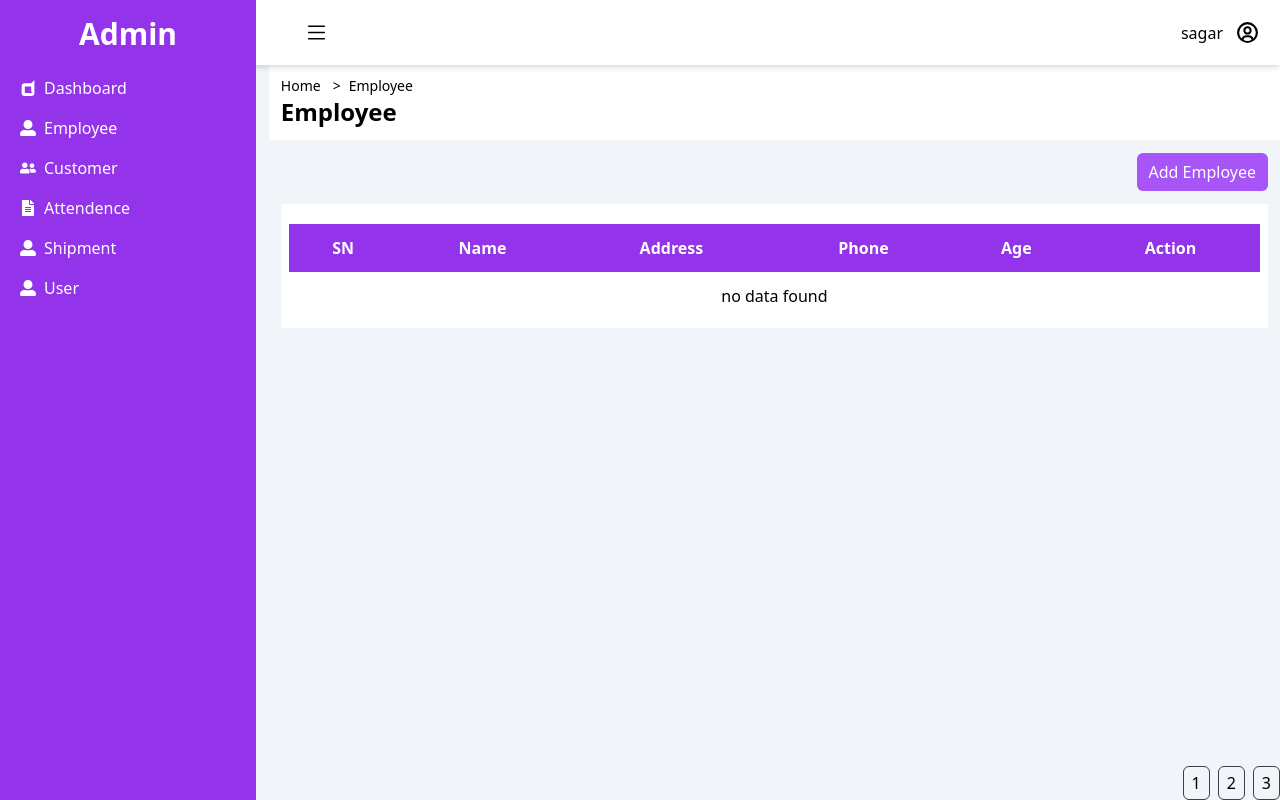
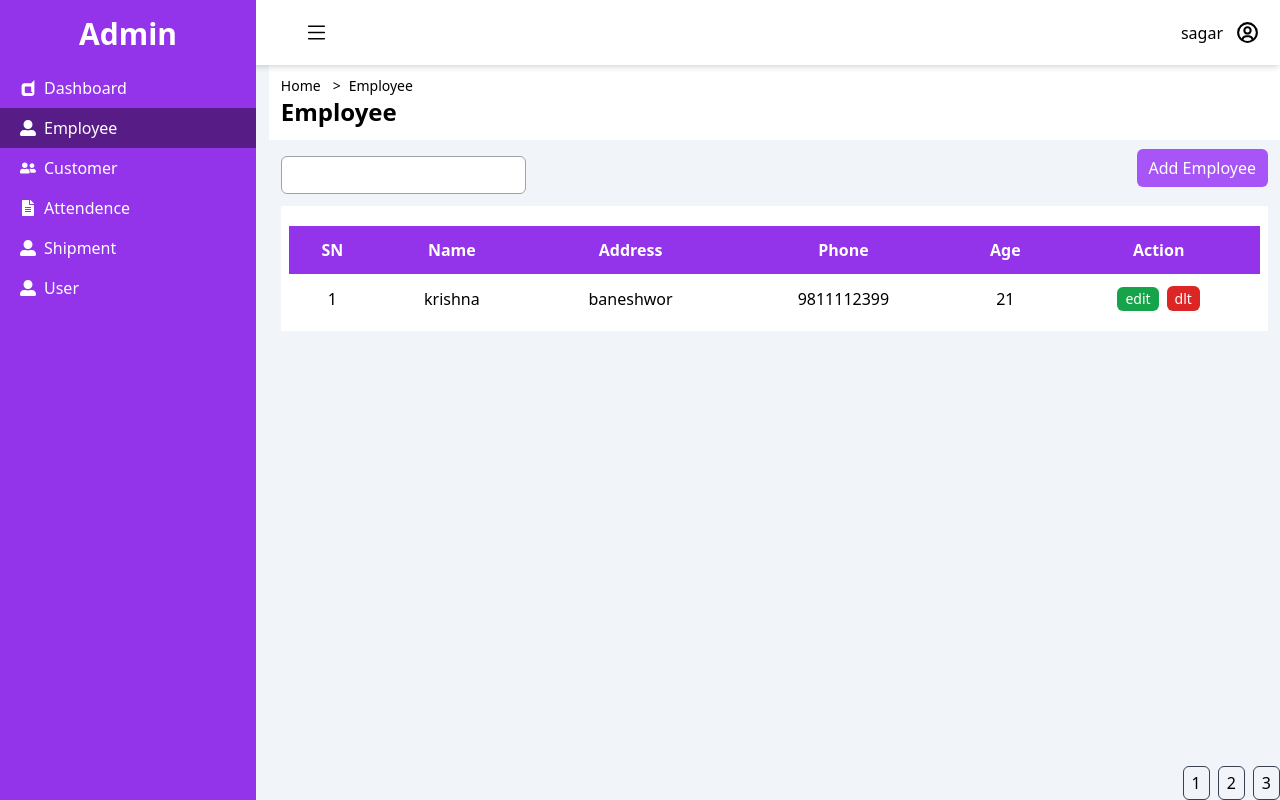
Before and after one commit to Jit-Bdr-Rana/demo, a Next.js app: page /employee in a window 1280 px wide. Built offline with nearby package versions, Linux system fonts and the light colour scheme; data requests are answered from the project's data file.

Commit message:
feat: new project toggle

```diff
--- a/components/employee/Table.tsx
+++ b/components/employee/Table.tsx
@@ -7,11 +7,15 @@ import { Employee } from "./Form";
 
 const Table = () => {
   const [employeelist, setEmployeelist] = useState<Employee[]>([]);
+  const [filteredEmployeeflist, setFilteredEmployeelist] = useState<Employee[]>(
+    []
+  );
 
   const fetchAllEmploye = async () => {
     const { data, error } = await asyncGet(employeeUrl.get);
     if (data && !error) {
       setEmployeelist(data as Employee[]);
+      setFilteredEmployeelist(data as Employee[]);
     }
   };
   const deleteEmployee = async (id: number) => {
@@ -21,6 +25,7 @@ const Table = () => {
       if (data && !error) {
         // fetchAllEmploye();
         setEmployeelist((c) => c.filter((f) => f.id != id));
+        setFilteredEmployeelist((c) => c.filter((f) => f.id != id));
       }
     }
   };
@@ -32,12 +37,41 @@ const Table = () => {
   // return  f.id!=id
   // }
 
+  const filterSearch = (e: any) => {
+    const value = e.target.value;
+    if (value) {
+      setFilteredEmployeelist(
+        employeelist.filter(
+          (f) =>
+            f.name?.toString().includes(value) ||
+            f.address?.toString().includes(value)
+        )
+      );
+    } else {
+      setFilteredEmployeelist(employeelist);
+    }
+  };
+
   useEffect(() => {
     fetchAllEmploye();
   }, []);
 
   return (
     <div>
+      <div className="flex justify-between my-3 mt-4">
+        <div>
+          <input
+            type="text"
+            onChange={filterSearch}
+            className="border border-gray-400 rounded-md outline-none p-1.5"
+          />
+        </div>
+        <Link href={"/employee/create"}>
+          <span className="bg-purple-500 text-white hover:bg-purple-800 rounded-md px-3 py-2">
+            Add Employee
+          </span>
+        </Link>
+      </div>
       <div className="bg-white p-2">
         {/* {JSON.stringify(employeelist)} */}
         <table className="w-full mt-3">
@@ -52,8 +86,8 @@ const Table = () => {
             </tr>
           </thead>
           <tbody className="">
-            {employeelist?.length < 0 ? (
-              employeelist?.map((data, i) => {
+            {filteredEmployeeflist?.length > 0 ? (
+              filteredEmployeeflist?.map((data, i) => {
                 return (
                   <tr className="hover:bg-gray-200  p-3 text-center">
                     <td className="p-3 ">{i + 1}</td>
--- a/datas/db.json
+++ b/datas/db.json
@@ -1,3 +1,13 @@
 {
-  "employee": []
+  "employee": [
+    {
+      "name": "krishna",
+      "email": "krishna@gmail.com",
+      "address": "baneshwor",
+      "phone": "9811112399",
+      "age": "21",
+      "gender": "male",
+      "id": 1677375616351
+    }
+  ]
 }
--- a/layouts/Mainlayout.tsx
+++ b/layouts/Mainlayout.tsx
@@ -1,35 +1,40 @@
 import sidebarData from "@/datas/sidebar.data";
 import Head from "next/head";
 import Link from "next/link";
-import { BsList } from 'react-icons/bs'
-import { BiUserCircle } from 'react-icons/bi'
+import { BsList } from "react-icons/bs";
+import { BiUserCircle } from "react-icons/bi";
 import Sidebar from "./Sidebar";
 import Navbar from "./Navbar";
+import { useState } from "react";
 interface Props {
   title?: string;
-    children?: React.ReactNode
+  children?: React.ReactNode;
 }
 
 const Mainlayout = ({ title, children }: Props) => {
+  const [toggle, setToggle] = useState<boolean>(false);
   return (
     <>
       <Head>
-                <title>{title || 'demo'}</title>
+        <title>{title || "demo"}</title>
         <link rel="stylesheet" href="" />
       </Head>
       <main className="w-full">
-                <Sidebar />
-                <div className=" md:ml-[11rem] lg:ml-[14rem] xl:ml-[16.8rem] 2xl:ml-[21rem]">
-                    <Navbar />
+        <Sidebar toggle={toggle} />
+        <div
+          className={`  ${
+            !toggle
+              ? "md:ml-[11rem] lg:ml-[14rem] xl:ml-[16.8rem] 2xl:ml-[21rem]"
+              : "ml-[5rem]"
+          } `}
+        >
+          <Navbar setToggle={setToggle} toggle={toggle} />
 
-                    <div className="pt-16">
-                        {children}
-                    </div>
+          <div className="pt-16">{children}</div>
         </div>
       </main>
     </>
-    )
-}
+  );
+};
 
-
-export default Mainlayout
+export default Mainlayout;
--- a/layouts/Navbar.tsx
+++ b/layouts/Navbar.tsx
@@ -1,16 +1,27 @@
 import { BiUserCircle } from "react-icons/bi";
 import { BsList } from "react-icons/bs";
-
-export default function Navbar() {
-   return (
-      <div className="fixed p-5 bg-white pl-[10rem] top-0  text-black shadow-md flex justify-between left-0 right-0">
-         <div className="ml-36">
-            <span><BsList size={25} /></span>
-         </div>
-         <div className="flex gap-3 items-center">
-            <span>sagar</span>
-            <span><BiUserCircle size={25} /></span>
-         </div>
+interface Props {
+  toggle: boolean;
+  setToggle: React.Dispatch<React.SetStateAction<boolean>>;
+}
+export default function Navbar({ toggle, setToggle }: Props) {
+  return (
+    <div
+      className={`fixed p-5 bg-white  top-0  ${
+        !toggle ? "pl-[10rem]" : "pl-[5rem]"
+      }  text-black shadow-md flex justify-between left-0 right-0`}
+    >
+      <div className={`${!toggle ? "ml-36" : "ml-1"}`}>
+        <span onClick={() => setToggle((t) => !t)}>
+          <BsList size={25} />
+        </span>
       </div>
-   )
+      <div className="flex gap-3 items-center">
+        <span>sagar</span>
+        <span>
+          <BiUserCircle size={25} />
+        </span>
+      </div>
+    </div>
+  );
 }
--- a/layouts/Sidebar.tsx
+++ b/layouts/Sidebar.tsx
@@ -1,35 +1,42 @@
 import sidebarData from "@/datas/sidebar.data";
 import Link from "next/link";
-
-const Sidebar = () => {
+import { useRouter } from "next/router";
+interface Props {
+  toggle: boolean;
+}
+const Sidebar = ({ toggle }: Props) => {
+  const router = useRouter();
   return (
-      <div className="min-h-screen text-white z-50 w-[20%] bg-purple-600 fixed inset-0">
+    <div
+      className={`min-h-screen text-white z-50 ${
+        toggle ? "w-[5%]" : "w-[20%]"
+      }  bg-purple-600 fixed inset-0`}
+    >
       <div className=" flxe justify-center">
+        {!toggle && (
           <h1 className="text-3xl  pb-2 pt-4 font-bold text-center">Admin</h1>
+        )}
       </div>
       <div className="mt-2">
         <ul className="">
-               {
-                  sidebarData.map((data, index) => {
+          {sidebarData.map((data, index) => {
             return (
               <Link key={index} href={data?.link}>
-                           <li className="p-2 px-5 hover:bg-purple-900 flex gap-2 items-center ">
-                              <span>
-                                 {data?.icon}
-                              </span>
-                              <span>
-                                 {data?.title}
-                              </span>
+                <li
+                  className={`p-2 px-5 ${
+                    router.asPath == data.link ? "bg-purple-900" : ""
+                  } hover:bg-purple-900 flex gap-2 items-center `}
+                >
+                  <span>{data?.icon}</span>
+                  {!toggle && <span>{data?.title}</span>}
                 </li>
               </Link>
-                     )
-                  })
-               }
-
+            );
+          })}
         </ul>
       </div>
     </div>
-   )
-}
+  );
+};
 
 export default Sidebar;
--- a/pages/employee/index.tsx
+++ b/pages/employee/index.tsx
@@ -1,41 +1,30 @@
-import Container from "@/components/Container"
-import Table from "@/components/employee/Table"
-import Mainlayout from "@/layouts/Mainlayout"
-import Link from "next/link"
+import Container from "@/components/Container";
+import Table from "@/components/employee/Table";
+import Mainlayout from "@/layouts/Mainlayout";
+import Link from "next/link";
 
 const index = () => {
-  return (
-    <Index />
-  )
-}
-export default index
+  return <Index />;
+};
+export default index;
 
-const breadCrumb: { title: string, link: string }[] = [
+const breadCrumb: { title: string; link: string }[] = [
   {
-    title: 'Home',
-    link: '/employee'
+    title: "Home",
+    link: "/employee",
   },
   {
-    title: 'Employee',
-    link: '#'
+    title: "Employee",
+    link: "#",
   },
-]
+];
 
 const Index = () => {
   return (
     <Mainlayout title="employee">
-      <Container
-        breadCrumb={breadCrumb}
-        title="Employee"
-      >
-        <div className="flex justify-end my-5">
-          <Link href={'/employee/create'}>
-            <span className="bg-purple-500 text-white hover:bg-purple-800 rounded-md px-3 py-2">Add Employee</span>
-          </Link>
-        </div>
+      <Container breadCrumb={breadCrumb} title="Employee">
         <Table />
       </Container>
     </Mainlayout>
-  )
-
-}
+  );
+};
--- a/styles/input.css
+++ b/styles/input.css
@@ -9,4 +9,6 @@
         @apply bg-slate-100
     }
 
+
+
 }
--- a/styles/output.css
+++ b/styles/output.css
@@ -547,12 +547,12 @@ body {
   top: 0px;
 }
 
+.bottom-0 {
+  bottom: 0px;
+}
+
 .left-0 {
   left: 0px;
-}
-
-.bottom-0 {
-  bottom: 0px;
 }
 
 .z-50 {
@@ -568,17 +568,29 @@ body {
   margin-right: auto;
 }
 
-.my-5 {
-  margin-top: 1.25rem;
-  margin-bottom: 1.25rem;
+.my-3 {
+  margin-top: 0.75rem;
+  margin-bottom: 0.75rem;
+}
+
+.mt-4 {
+  margin-top: 1rem;
 }
 
 .mt-3 {
   margin-top: 0.75rem;
 }
 
+.ml-\[5rem\] {
+  margin-left: 5rem;
+}
+
 .ml-36 {
   margin-left: 9rem;
+}
+
+.ml-1 {
+  margin-left: 0.25rem;
 }
 
 .mt-2 {
@@ -607,6 +619,10 @@ body {
 
 .w-full {
   width: 100%;
+}
+
+.w-\[5\%\] {
+  width: 5%;
 }
 
 .w-\[20\%\] {
@@ -677,9 +693,24 @@ body {
   background-color: rgb(126 34 206 / var(--tw-bg-opacity));
 }
 
+.bg-purple-500 {
+  --tw-bg-opacity: 1;
+  background-color: rgb(168 85 247 / var(--tw-bg-opacity));
+}
+
 .bg-purple-600 {
   --tw-bg-opacity: 1;
   background-color: rgb(147 51 234 / var(--tw-bg-opacity));
+}
+
+.bg-green-600 {
+  --tw-bg-opacity: 1;
+  background-color: rgb(22 163 74 / var(--tw-bg-opacity));
+}
+
+.bg-red-600 {
+  --tw-bg-opacity: 1;
+  background-color: rgb(220 38 38 / var(--tw-bg-opacity));
 }
 
 .bg-black {
@@ -687,19 +718,9 @@ body {
   background-color: rgb(0 0 0 / var(--tw-bg-opacity));
 }
 
-.bg-purple-500 {
+.bg-purple-900 {
   --tw-bg-opacity: 1;
-  background-color: rgb(168 85 247 / var(--tw-bg-opacity));
-}
-
-.bg-red-600 {
-  --tw-bg-opacity: 1;
-  background-color: rgb(220 38 38 / var(--tw-bg-opacity));
-}
-
-.bg-green-600 {
-  --tw-bg-opacity: 1;
-  background-color: rgb(22 163 74 / var(--tw-bg-opacity));
+  background-color: rgb(88 28 135 / var(--tw-bg-opacity));
 }
 
 .p-3 {
@@ -710,16 +731,20 @@ body {
   padding: 4rem;
 }
 
+.p-1\.5 {
+  padding: 0.375rem;
+}
+
+.p-1 {
+  padding: 0.25rem;
+}
+
 .p-2 {
   padding: 0.5rem;
 }
 
 .p-5 {
   padding: 1.25rem;
-}
-
-.p-1 {
-  padding: 0.25rem;
 }
 
 .px-2 {
@@ -752,11 +777,6 @@ body {
   padding-right: 0.75rem;
 }
 
-.px-5 {
-  padding-left: 1.25rem;
-  padding-right: 1.25rem;
-}
-
 .py-0\.5 {
   padding-top: 0.125rem;
   padding-bottom: 0.125rem;
@@ -772,12 +792,21 @@ body {
   padding-bottom: 0.75rem;
 }
 
+.px-5 {
+  padding-left: 1.25rem;
+  padding-right: 1.25rem;
+}
+
 .pt-16 {
   padding-top: 4rem;
 }
 
 .pl-\[10rem\] {
   padding-left: 10rem;
+}
+
+.pl-\[5rem\] {
+  padding-left: 5rem;
 }
 
 .pb-2 {
@@ -846,14 +875,14 @@ body {
   filter: var(--tw-blur) var(--tw-brightness) var(--tw-contrast) var(--tw-grayscale) var(--tw-hue-rotate) var(--tw-invert) var(--tw-saturate) var(--tw-sepia) var(--tw-drop-shadow);
 }
 
+.hover\:bg-purple-800:hover {
+  --tw-bg-opacity: 1;
+  background-color: rgb(107 33 168 / var(--tw-bg-opacity));
+}
+
 .hover\:bg-gray-200:hover {
   --tw-bg-opacity: 1;
   background-color: rgb(229 231 235 / var(--tw-bg-opacity));
-}
-
-.hover\:bg-purple-800:hover {
-  --tw-bg-opacity: 1;
-  background-color: rgb(107 33 168 / var(--tw-bg-opacity));
 }
 
 .hover\:bg-purple-900:hover {
```
Also changed, not shown: components/Container.tsx (+13 -20 lines). Lines whose indentation alone changed are shown as unchanged.
